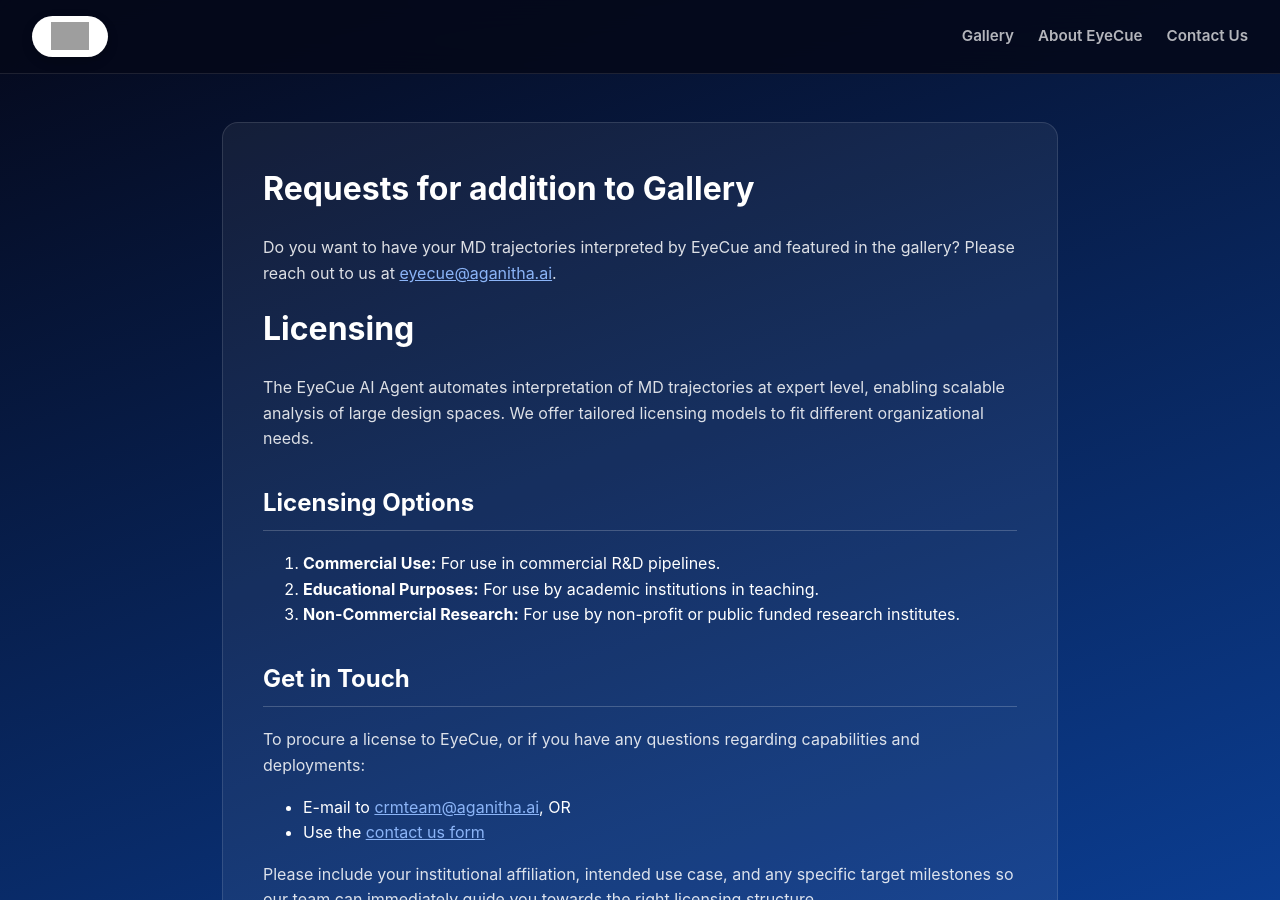
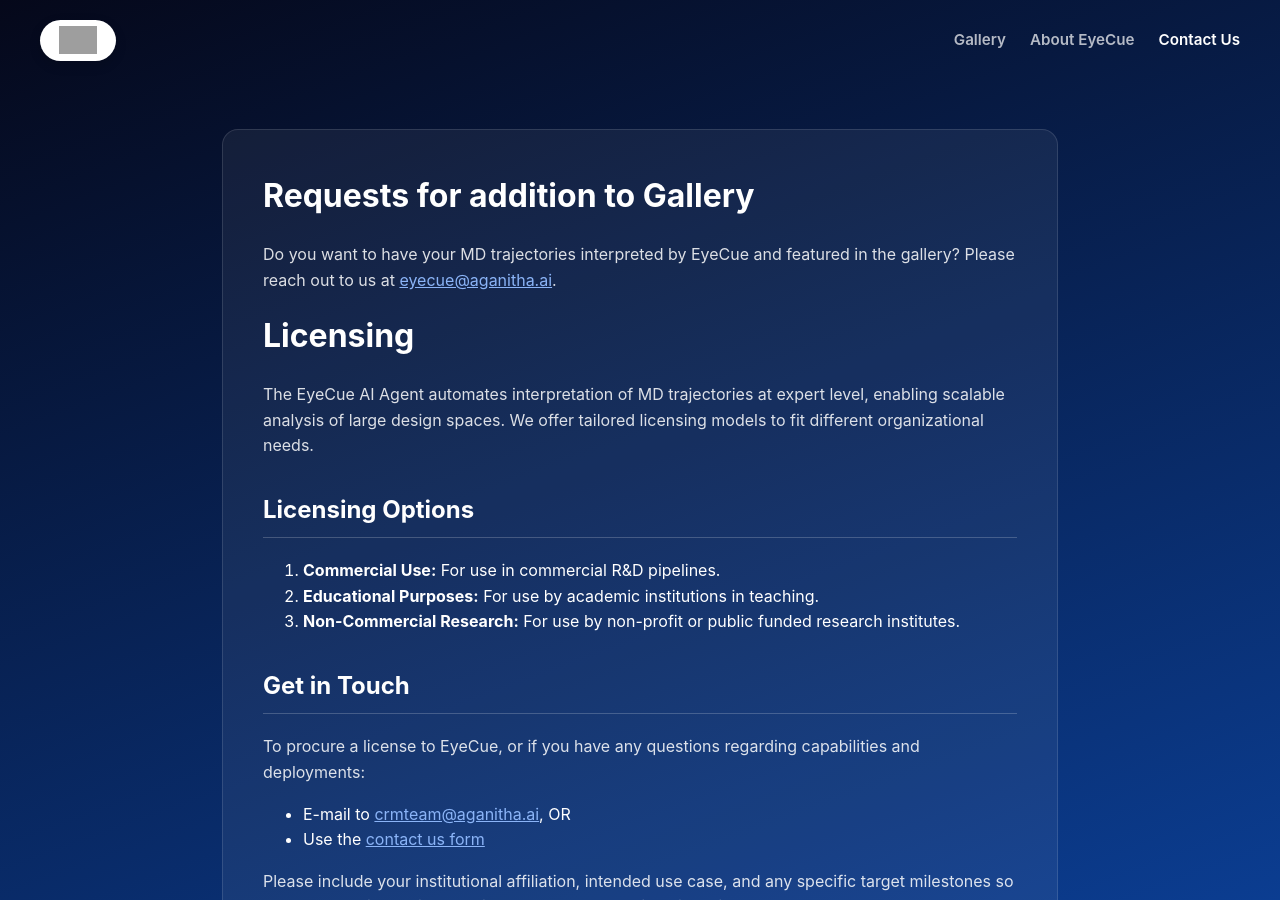
Before and after one commit to aganitha/eyecue, a Jekyll site: the page built from contact.md, in a window 1280 px wide and 900 px high. Built offline with Jekyll 4.4.1, drawn with Linux system fonts in a browser that asks for light colours; grey boxes are pictures that could not be loaded.

Commit message:
completed making styles consistent across pages

```diff
--- a/_layouts/default.html
+++ b/_layouts/default.html
@@ -12,35 +12,7 @@
       background-attachment: fixed;
       line-height: 1.6;
     }
-    header {
-      background-color: rgba(5, 8, 26, 0.88);
-      backdrop-filter: blur(16px);
-      -webkit-backdrop-filter: blur(16px);
-      border-bottom: 1px solid rgba(255,255,255,0.1);
-      padding: 1rem 2rem;
-      display: flex;
-      flex-wrap: wrap;
-      justify-content: space-between;
-      align-items: center;
-      position: sticky;
-      top: 0;
-      z-index: 1000;
-    }
 
-    nav {
-      display: flex;
-      gap: 1.5rem;
-    }
-    nav a {
-      text-decoration: none;
-      color: rgba(255,255,255,0.7);
-      font-weight: 600;
-      font-size: 0.95rem;
-      transition: color 0.2s;
-    }
-    nav a:hover, nav a.active {
-      color: #ffffff;
-    }
     main {
       padding: 3rem 2rem;
       max-width: 900px; /* narrowed down since it looks better for single column reading */
@@ -77,14 +49,14 @@
   </style>
 </head>
 <body>
-  <header>
+  <header class="global-header">
     <a href="{{ '/' | relative_url }}" class="logo-pill">
       <img src="{{ site.logo }}" alt="Aganitha.ai Logo">
     </a>
     <nav>
-      <a href="{{ '/' | relative_url }}">Gallery</a>
-      <a href="{{ '/about/' | relative_url }}">About EyeCue</a>
-      <a href="{{ '/contact/' | relative_url }}">Contact Us</a>
+      <a href="{{ '/' | relative_url }}" {% if page.url == '/' or page.url == '/index.html' %}class="active"{% endif %}>Gallery</a>
+      <a href="{{ '/about/' | relative_url }}" {% if page.url == '/about/' %}class="active"{% endif %}>About EyeCue</a>
+      <a href="{{ '/contact/' | relative_url }}" {% if page.url == '/contact/' %}class="active"{% endif %}>Contact Us</a>
     </nav>
   </header>
 
--- a/assets/css/style.css
+++ b/assets/css/style.css
@@ -26,10 +26,40 @@
   justify-content: center;
   box-shadow: 0 4px 12px rgba(0,0,0,0.15);
   text-decoration: none;
+  transition: transform 0.2s, background-color 0.2s;
+}
+.logo-pill:hover {
+  transform: translateY(-2px);
+  background-color: #f8f9fa;
 }
 .logo-pill img {
   height: 28px;
   display: block;
+}
+
+/* Common Header */
+.global-header {
+  width: 100%;
+  display: flex;
+  flex-wrap: wrap;
+  justify-content: space-between;
+  align-items: center;
+  padding: 1.25rem 2.5rem;
+}
+.global-header nav {
+  display: flex;
+  gap: 1.5rem;
+  align-items: center;
+}
+.global-header nav a {
+  text-decoration: none;
+  color: rgba(255,255,255,0.7);
+  font-weight: 600;
+  font-size: 0.95rem;
+  transition: color 0.2s;
+}
+.global-header nav a:hover, .global-header nav a.active {
+  color: #ffffff;
 }
 
 /* Common Footer */
```
Also changed, not shown: index.html (+13 -12 lines).
